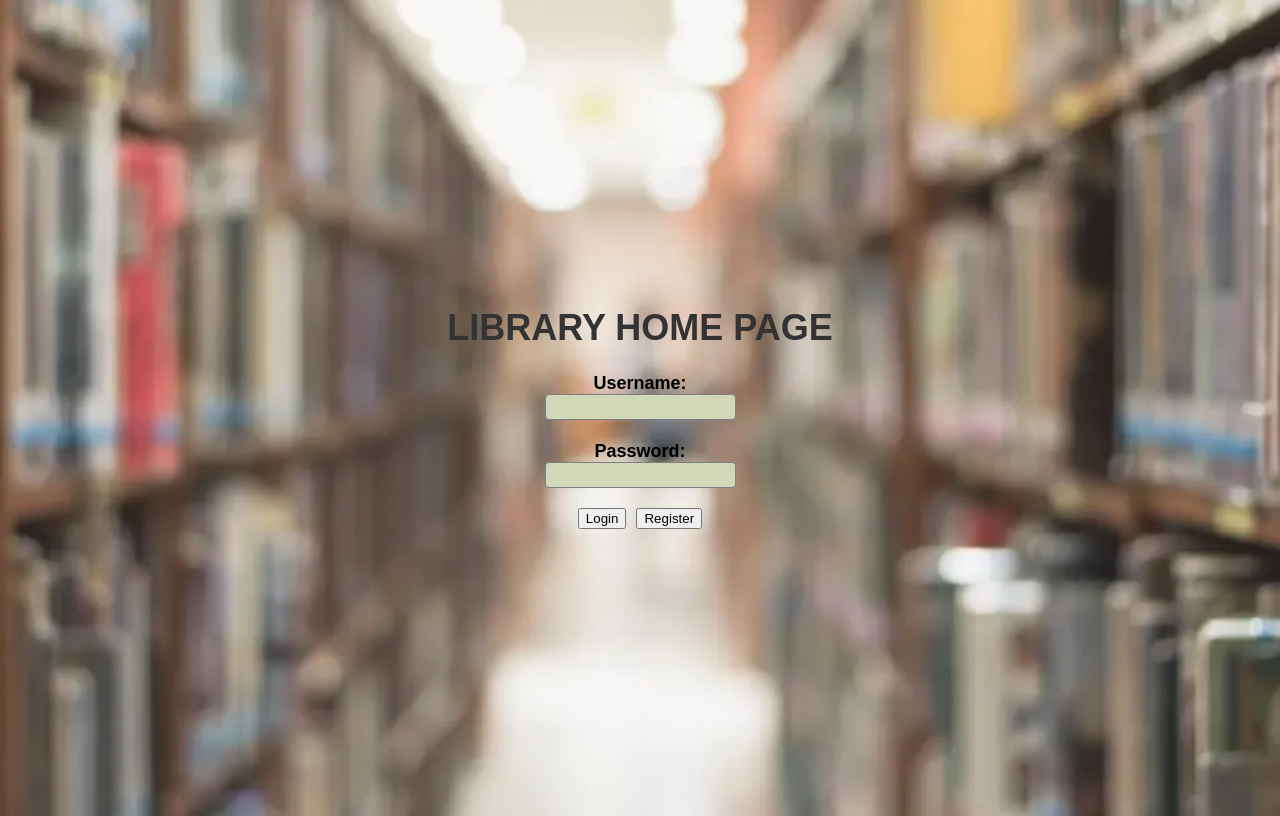
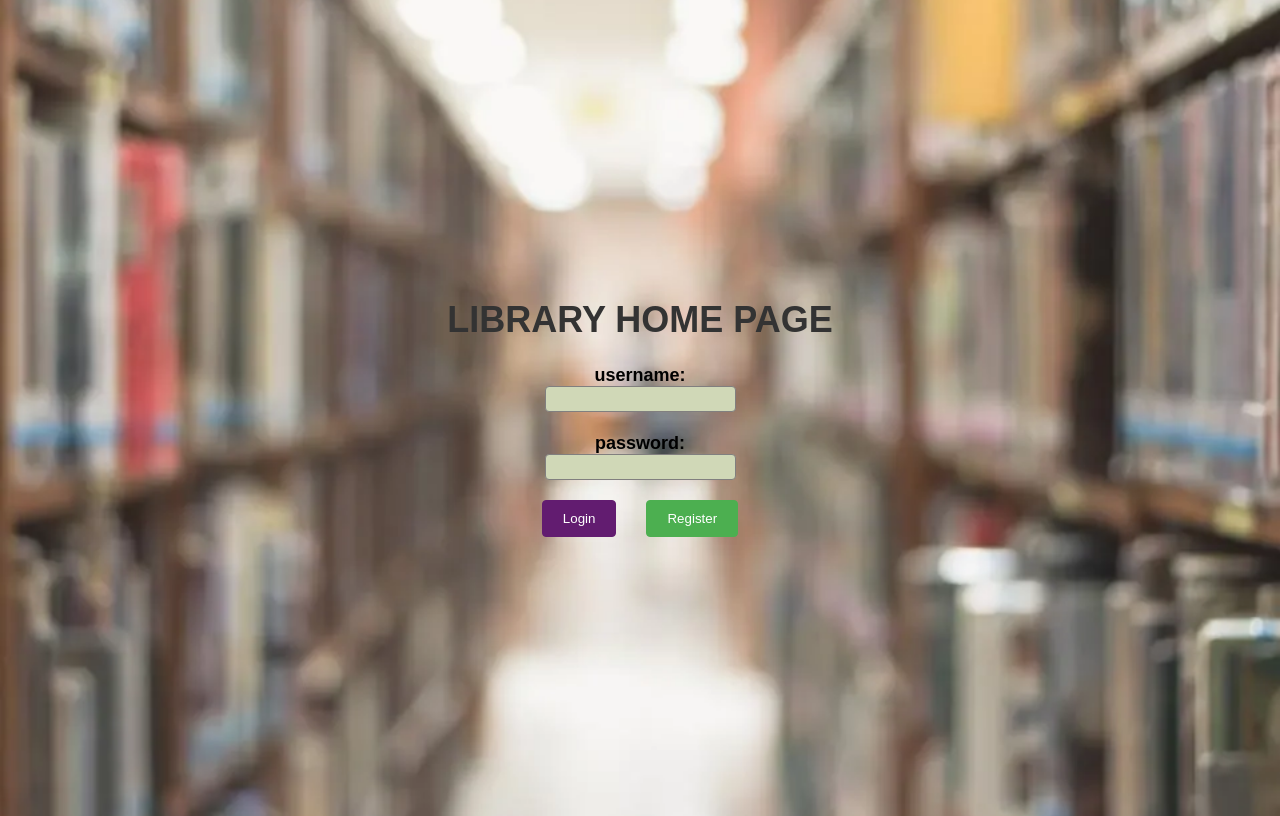
Before and after one commit to adapakapapinaidu/Lms_Frontend, a React (Create React App) app: page / in a window 1280 px wide. Built offline with nearby package versions, Linux system fonts and the light colour scheme.

Commit message:
Update Login.jsx

```diff
--- a/src/components/Login.jsx
+++ b/src/components/Login.jsx
@@ -2,39 +2,30 @@ import { useNavigate } from "react-router-dom";
 import { useState } from "react";
 import axios from "axios";
 
-function Login() {
+function Login(props) {
   const navigate = useNavigate();
   const [username, setUsername] = useState("");
   const [password, setPassword] = useState("");
   const [isError, setIsError] = useState("");
   const [isSuccess, setIsSuccess] = useState("");
 
-  const BASE_URL = process.env.REACT_APP_API_URL; // Make sure this is set correctly in Vercel
+  const BASE_URL = process.env.REACT_APP_API_URL;
 
-  const handleLogin = async () => {
-    if (!username || !password) return setIsError("Enter username and password.");
-
+  async function handleLogin() {
+    if (username !== "" && password !== "") {
       try {
-      const response = await axios.post(
-        `${BASE_URL}/users/login`,
-        { username, password },
-        { headers: { "Content-Type": "application/json" }, withCredentials: true }
-      );
-
-      // Check backend response structure
-      if (response.status === 200 && response.data.token) {
-        sessionStorage.setItem("token", response.data.token);
+        const response = await axios.post(`${BASE_URL}/users/login`, { username, password });
+        if (response.status === 200) {
+          const token = response.data;
+          sessionStorage.setItem("token", token);
           navigate("/table");
         } else {
-        setIsError(response.data.message || "Invalid credentials.");
+          setIsSuccess("");
+          setIsError("The username or password is wrong!");
         }
       } catch (error) {
         console.error(error);
-      if (error.response && error.response.status === 401) {
-        setIsError("Username or password is incorrect.");
-      } else {
         setIsError("Login failed. Please try again.");
-      }
       } finally {
         setTimeout(() => {
           setIsError("");
@@ -43,30 +34,26 @@ function Login() {
         setUsername("");
         setPassword("");
       }
-  };
+    }
+  }
 
-  const handleRegister = async () => {
-    if (!username || !password) return setIsError("Enter username and password.");
-
+  async function handleRegister() {
+    if (username !== "" && password !== "") {
+      const userObject = { username, password };
       try {
-      const response = await axios.post(
-        `${BASE_URL}/users/register`,
-        { username, password },
-        { headers: { "Content-Type": "application/json" } }
-      );
-
+        const response = await axios.post(`${BASE_URL}/users/register`, userObject, {
+          headers: { "Content-Type": "application/json" },
+        });
         if (response.status === 200) {
-        setIsSuccess("Registration successful! Please login.");
+          setIsError("");
+          setIsSuccess("You are registered! Please log in.");
         } else {
-        setIsError(response.data.message || "Registration failed.");
+          setIsSuccess("");
+          setIsError("The username already exists! Please choose another one.");
         }
       } catch (error) {
         console.error(error);
-      if (error.response && error.response.status === 409) {
-        setIsError("Username already exists.");
-      } else {
         setIsError("Registration failed. Please try again.");
-      }
       } finally {
         setTimeout(() => {
           setIsError("");
@@ -75,27 +62,30 @@ function Login() {
         setUsername("");
         setPassword("");
       }
-  };
+    }
+  }
 
   return (
     <div className="container">
       <h1>LIBRARY HOME PAGE</h1>
-      <label>Username:</label>
+      <label htmlFor="username">username:</label>
       <input
         type="text"
+        name="username"
         value={username}
-        onChange={(e) => setUsername(e.target.value)}
+        onChange={(e) => setUsername(e.target.value.trim())}
       />
       <br />
-      <label>Password:</label>
+      <label htmlFor="password">password:</label>
       <input
         type="password"
+        name="password"
         value={password}
-        onChange={(e) => setPassword(e.target.value)}
+        onChange={(e) => setPassword(e.target.value.trim())}
       />
       <div className="button-container">
-        <button onClick={handleLogin}>Login</button>
-        <button onClick={handleRegister}>Register</button>
+        <button className="button login" onClick={handleLogin}>Login</button>
+        <button className="button register" onClick={handleRegister}>Register</button>
       </div>
       {isError && <p className="error">{isError}</p>}
       {isSuccess && <p className="success">{isSuccess}</p>}
```
Lines whose indentation alone changed are shown as unchanged.
